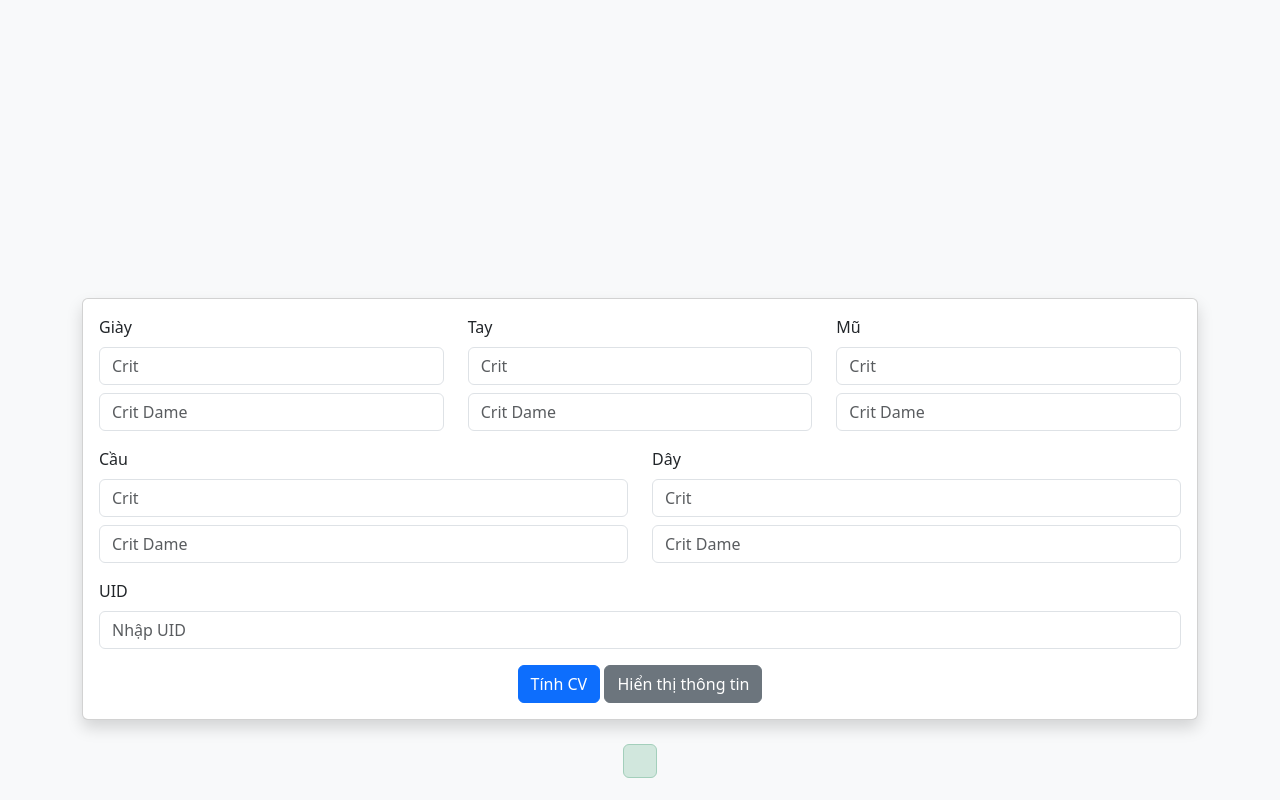
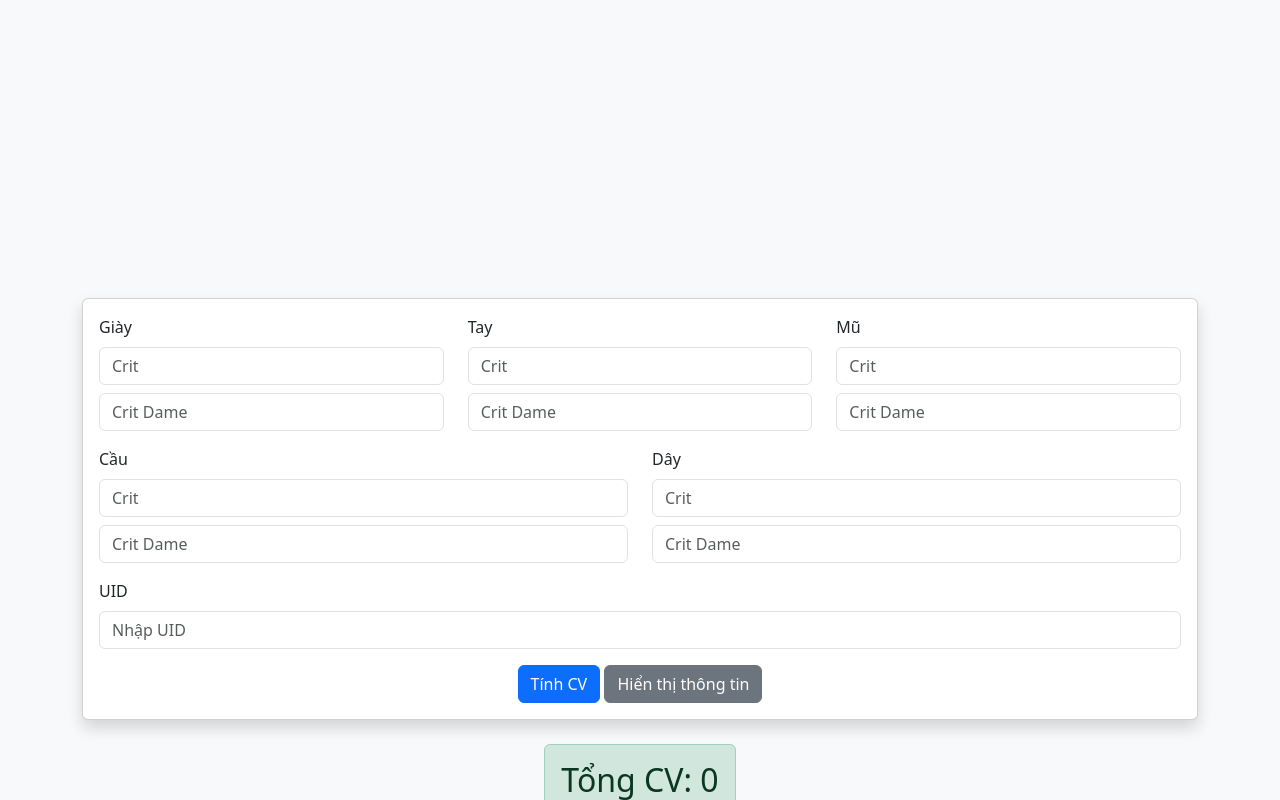
Before and after one commit to qthanggg/CVCount1, a website: page index.html in a window 1280 px wide. Both pictures are taken after a click on the button "Tính CV". Shown: the part 452-1252 px from the top of the page. Drawn offline with nearby package versions, Linux system fonts and the light colour scheme; no server answers.

Commit message:
Update index.html

```diff
--- a/index.html
+++ b/index.html
@@ -77,8 +77,7 @@
                     </div>
                     <div class="text-center">
                         <button type="button" class="btn btn-primary" onclick="calculateCV()">Tính CV</button>
-                        <button type="button" class="btn btn-secondary" onclick="showUserInfo()">Hiển thị thông
-                            tin</button>
+                        <button type="button" class="btn btn-secondary" onclick="showUserInfo()">Hiển thị thông tin</button>
                     </div>
                 </form>
             </div>
@@ -91,7 +90,7 @@
     <!-- Bootstrap JS and Popper.js -->
     <script src="https://cdn.jsdelivr.net/npm/bootstrap@5.3.0/dist/js/bootstrap.bundle.min.js"></script>
     <script>
-        async function calculateCV() {
+        function calculateCV() {
             const items = [
                 { crit: parseInt(document.getElementById('shoeCrit').value) || 0, critDame: parseInt(document.getElementById('shoeCritDame').value) || 0 },
                 { crit: parseInt(document.getElementById('handCrit').value) || 0, critDame: parseInt(document.getElementById('handCritDame').value) || 0 },
@@ -100,16 +99,14 @@
                 { crit: parseInt(document.getElementById('ropeCrit').value) || 0, critDame: parseInt(document.getElementById('ropeCritDame').value) || 0 },
             ];
 
-            const response = await fetch('/calculate-cv', {
-                method: 'POST',
-                headers: {
-                    'Content-Type': 'application/json',
-                },
-                body: JSON.stringify({ items }),
+            // Tính toán tổng CV dựa trên công thức CV = crit * 2 + critDame
+            let totalCV = 0;
+            items.forEach(item => {
+                totalCV += (item.crit * 2) + item.critDame;
             });
 
-            const data = await response.json();
-            document.getElementById('result').innerText = `Tổng CV: ${data.totalCV}`;
+            // Hiển thị kết quả
+            document.getElementById('result').innerText = `Tổng CV: ${totalCV}`;
             document.getElementById('result').style.display = 'inline-block';
         }
 
```
